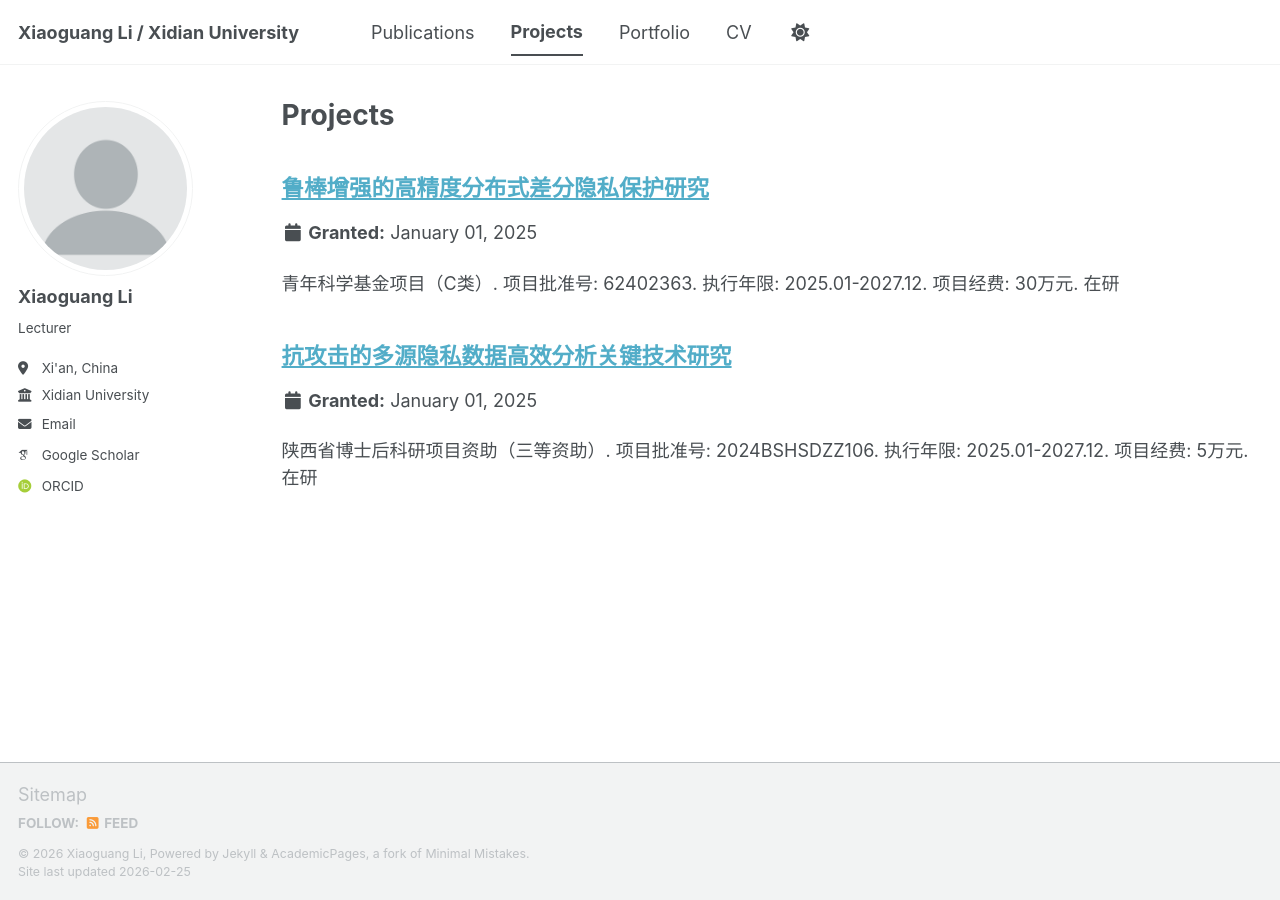
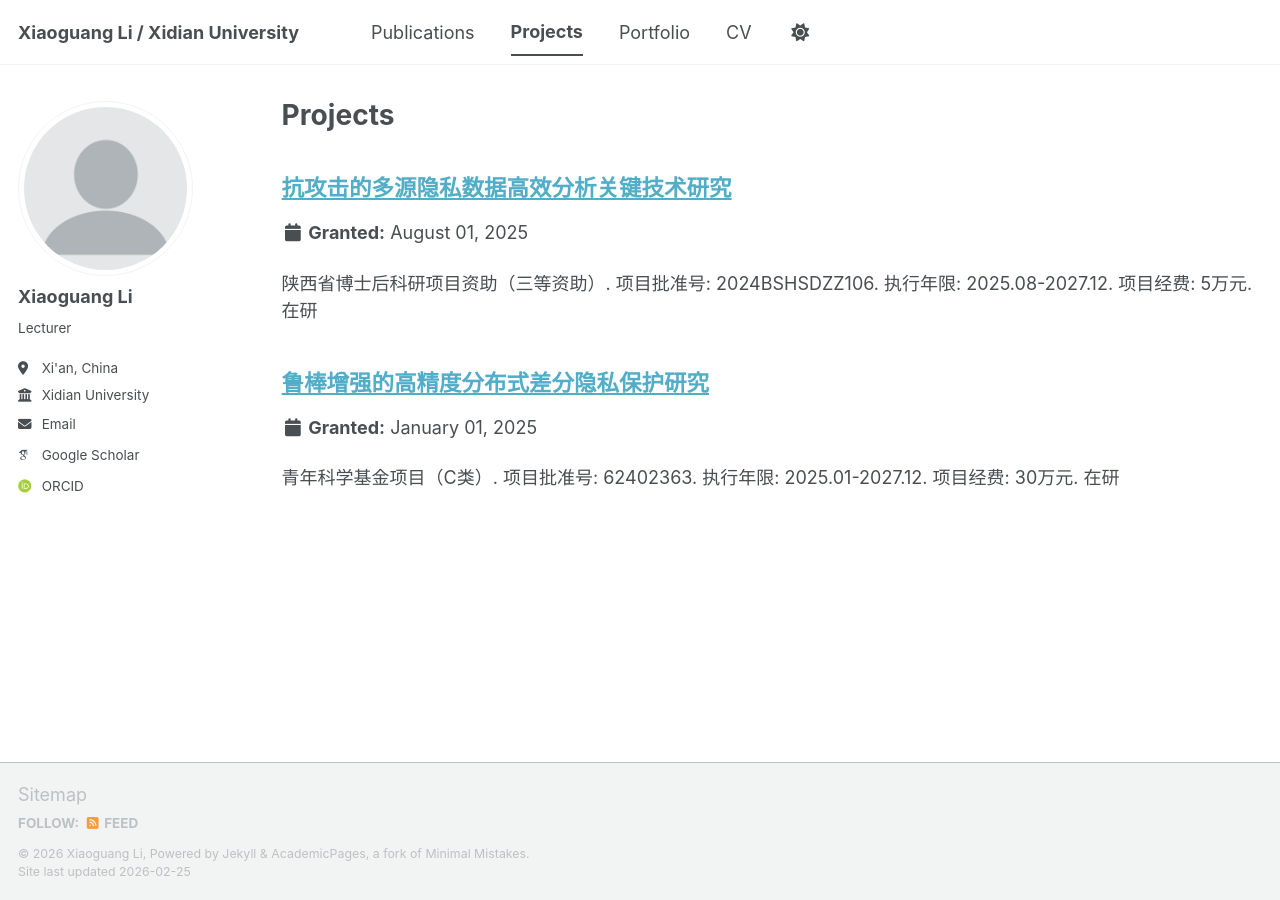
Before and after one commit to meliosem/meliosem.github.io, a Jekyll site: the page built from _pages/projects.html, in a window 1280 px wide. Built offline with Jekyll 4.4.1, drawn with Linux system fonts in a browser that asks for light colours; some web fonts are replaced; a script bundle is joined from its source files by our own code; library files that are not in the unit come from our copies.

Commit message:
first commit

```diff
--- a/_projects/2024BSHSDZZ106.md
+++ b/_projects/2024BSHSDZZ106.md
@@ -3,9 +3,9 @@ title: "抗攻击的多源隐私数据高效分析关键技术研究"
 collection: projects
 type: "project"
 permalink: /projects/2024BSHSDZZ106
-excerpt: '陕西省博士后科研项目资助（三等资助）. 项目批准号: 2024BSHSDZZ106. 执行年限: 2025.01-2027.12. 项目经费: 5万元. 在研'
+excerpt: '陕西省博士后科研项目资助（三等资助）. 项目批准号: 2024BSHSDZZ106. 执行年限: 2025.08-2027.12. 项目经费: 5万元. 在研'
 # venue: "UC San Francisco, Department of Testing"
-date: 2025-01-01
+date: 2025-08-01
 # location: "San Francisco, CA, USA"
 ---
 陕西省博士后科研项目资助（三等资助）. 项目批准号: 2024BSHSDZZ106. 执行年限: 2025.01-2027.12. 项目经费: 5万元. 在研
```
